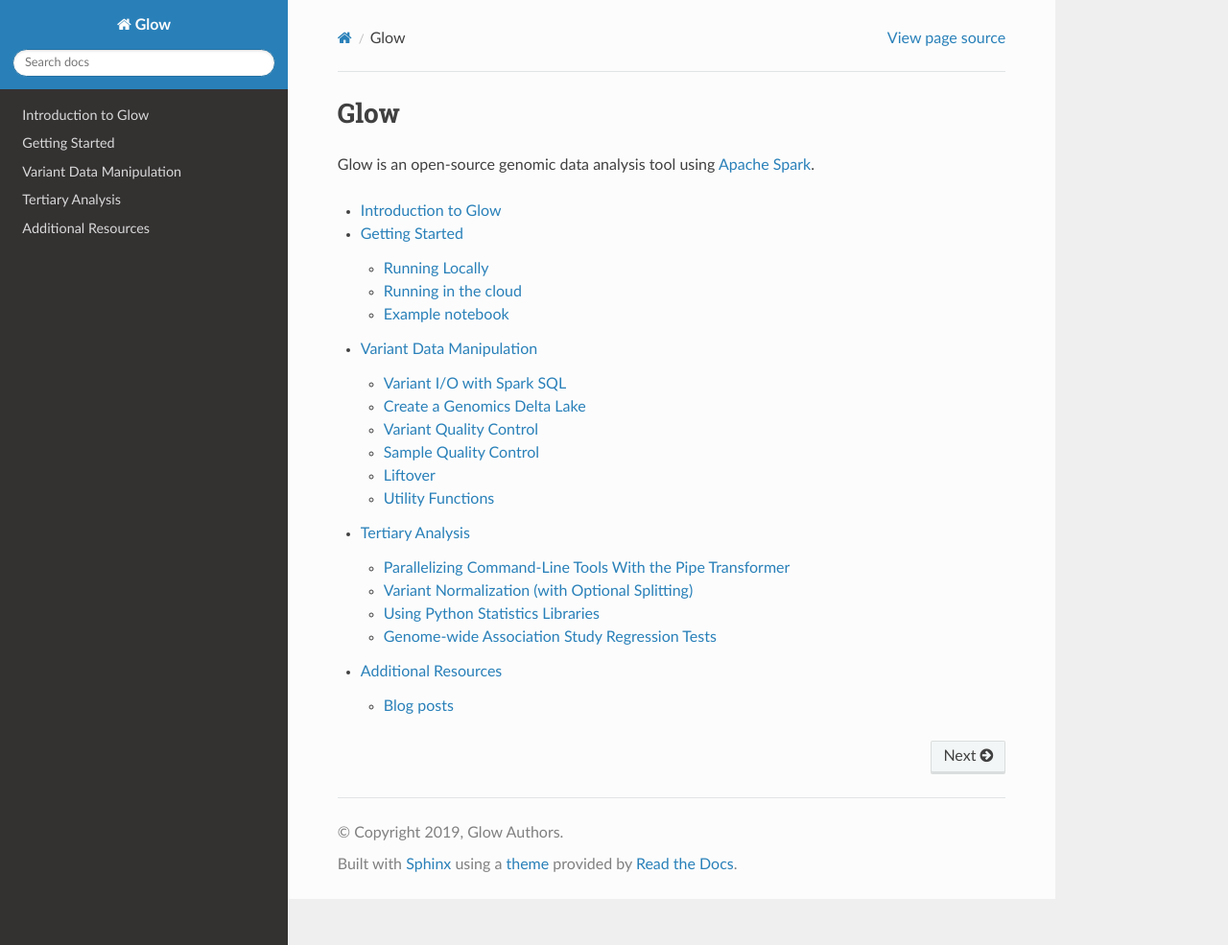
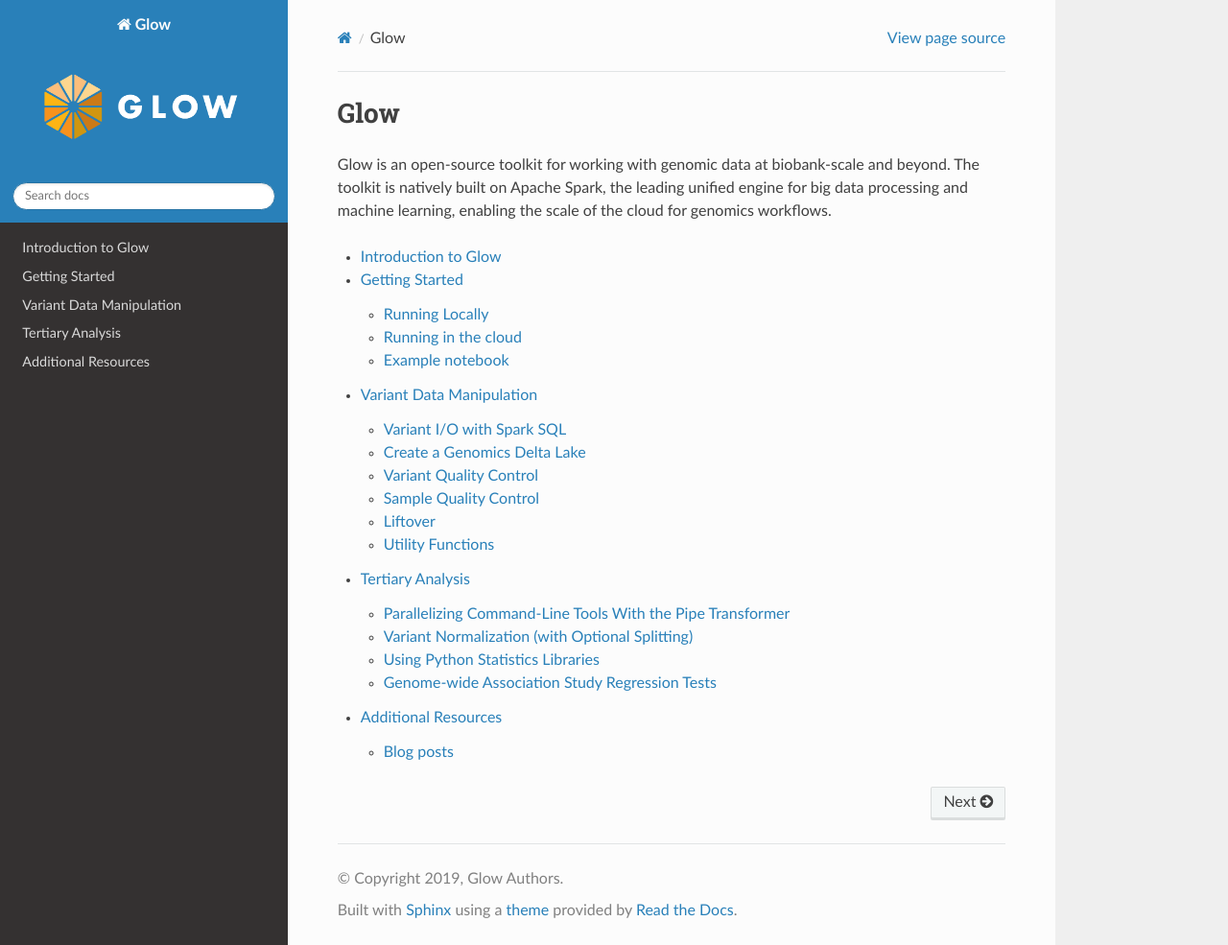
Before and after one commit to projectglow/glow, a Sphinx documentation site: the page built from docs/source/index.rst, in a window 1280 px wide and 985 px high. Shown: the whole window at 96% size. Built offline with Sphinx 7.4.7 and the Read the Docs theme 2.0.0, drawn with Linux system fonts in a browser that asks for light colours.

Commit message:
fix logo
Signed-off-by: Henry D <henrydavidge@gmail.com>

```diff
--- a/docs/source/conf.py
+++ b/docs/source/conf.py
@@ -107,6 +107,10 @@
 # so a file named "default.css" will overwrite the builtin "default.css".
 html_static_path = ['_static']
 
+html_logo = '../../static/glow_logo_horiz_color_dark_bg.png'
+
+html_favicon = '../../static/favicon.ico'
+
 # Custom sidebar templates, must be a dictionary that maps document names
 # to template names.
 #
--- a/docs/source/index.rst
+++ b/docs/source/index.rst
@@ -1,7 +1,9 @@
 Glow
 ====
 
-Glow is an open-source genomic data analysis tool using `Apache Spark <https://spark.apache.org>`__.
+Glow is an open-source toolkit for working with genomic data at biobank-scale and beyond. The
+toolkit is natively built on Apache Spark, the leading unified engine for big data processing and
+machine learning, enabling the scale of the cloud for genomics workflows.
 
 .. toctree::
    :maxdepth: 2
```
Also changed, not shown: README.md (+2 -0 lines), static/favicon.ico (added), static/glow_logo_horiz_color_dark_bg.png (added).
